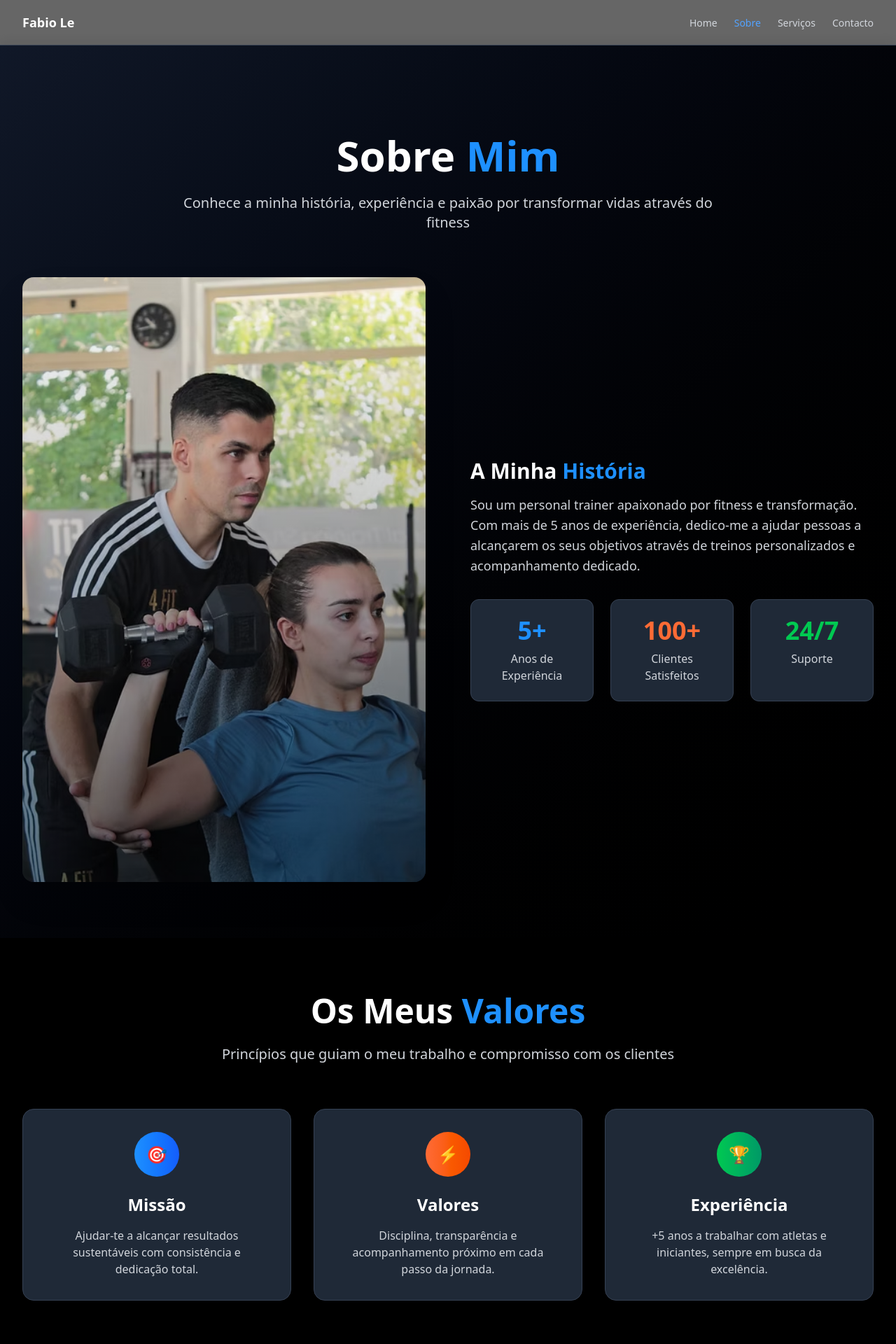
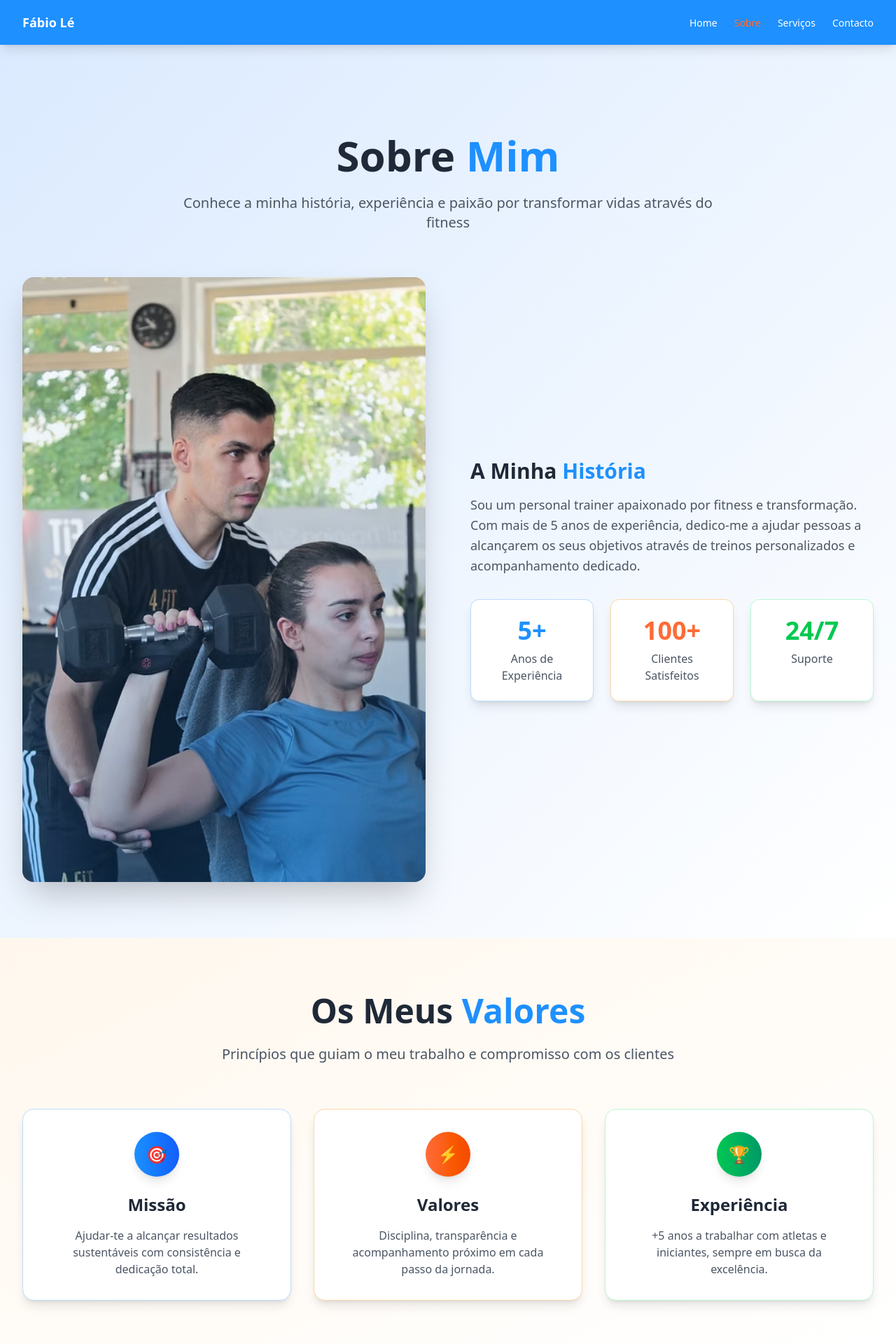
Before and after one commit to switchtft/fabiole, a Next.js app: page /sobre in a window 1280 px wide. Shown: the top 1920 px of the page at 70% size. Built offline with nearby package versions, Linux system fonts and the light colour scheme.

Commit message:
feat: update navbar to blue, fix text to 'Fábio Lé', update tagline, and revamp pages with blue/orange variations instead of dark tones

```diff
--- a/src/app/components/Navbar.tsx
+++ b/src/app/components/Navbar.tsx
@@ -12,10 +12,10 @@ const navItems = [
 export default function Navbar() {
   const pathname = usePathname();
   return (
-    <header className="fixed inset-x-0 top-0 z-50 bg-black/70 backdrop-blur supports-[backdrop-filter]:bg-black/60 border-b border-gray-700">
+    <header className="fixed inset-x-0 top-0 z-50 bg-[#1E90FF] shadow-lg">
       <nav className="container flex h-16 items-center justify-between" aria-label="Primary">
         <Link href="/" className="text-white font-semibold text-lg hover:opacity-90" aria-label="Ir para Home">
-          Fabio Le
+          Fábio Lé
         </Link>
         <ul className="flex items-center gap-6">
           {navItems.map((item) => {
@@ -24,8 +24,8 @@ export default function Navbar() {
               <li key={item.href}>
                 <Link
                   href={item.href}
-                  className={`text-sm font-medium hover:text-blue-400 focus:outline-none ${
-                    isActive ? "text-blue-400" : "text-gray-300"
+                  className={`text-sm font-medium hover:text-[#FF6B35] focus:outline-none transition-colors ${
+                    isActive ? "text-[#FF6B35] font-bold" : "text-white"
                   }`}
                 >
                   {item.label}
--- a/src/app/page.tsx
+++ b/src/app/page.tsx
@@ -5,19 +5,19 @@ import Image from "next/image";
 
 export default function Home() {
   return (
-    <main className="min-h-screen bg-gradient-to-br from-gray-900 via-black to-gray-900">
+    <main className="min-h-screen bg-gradient-to-br from-blue-50 via-white to-orange-50">
       {/* Hero Section */}
       <section className="relative min-h-screen flex items-center justify-center overflow-hidden">
         {/* Background Image */}
         <div className="absolute inset-0 z-0">
           <Image
             src="/images/fabiobanner.png"
-            alt="Fabio Le Personal Trainer"
+            alt="Fábio Lé Personal Trainer"
             fill
             className="object-cover"
             priority
           />
-          <div className="absolute inset-0 bg-black/60"></div>
+          <div className="absolute inset-0 bg-[#1E90FF]/40"></div>
         </div>
 
         {/* Hero Content */}
@@ -29,25 +29,25 @@ export default function Home() {
             className="max-w-4xl mx-auto"
           >
             <h1 className="text-5xl md:text-7xl font-bold mb-6 leading-tight">
-              <span className="text-[#1E90FF]">FABIO LE</span>
+              <span className="text-white drop-shadow-lg">FÁBIO LÉ</span>
               <br />
-              <span className="text-4xl md:text-5xl">PERSONAL TRAINER</span>
+              <span className="text-4xl md:text-5xl text-white drop-shadow-lg">PERSONAL TRAINER</span>
             </h1>
-            <p className="text-xl md:text-2xl text-gray-200 mb-8 max-w-2xl mx-auto">
+            <p className="text-xl md:text-2xl text-white mb-8 max-w-2xl mx-auto drop-shadow-lg">
               Transforma o teu corpo, transforma a tua vida.
               <br />
-              <span className="text-[#FF6B35] font-semibold">Resultados garantidos.</span>
+              <span className="text-[#FF6B35] font-semibold">Resultados que se notam por dentro e por fora.</span>
             </p>
             <div className="flex flex-col sm:flex-row gap-4 justify-center">
               <Link
                 href="/contacto"
-                className="btn-primary text-lg px-8 py-4 bg-[#1E90FF] hover:bg-[#1E90FF]/90 transition-all duration-300 transform hover:scale-105"
+                className="btn-primary text-lg px-8 py-4 bg-[#1E90FF] hover:bg-[#1E90FF]/90 transition-all duration-300 transform hover:scale-105 shadow-lg"
               >
                 Marca já a tua sessão
               </Link>
               <Link
                 href="/servicos"
-                className="btn-secondary text-lg px-8 py-4 bg-[#FF6B35] hover:bg-[#FF6B35]/90 transition-all duration-300 transform hover:scale-105"
+                className="btn-secondary text-lg px-8 py-4 bg-[#FF6B35] hover:bg-[#FF6B35]/90 transition-all duration-300 transform hover:scale-105 shadow-lg"
               >
                 Ver serviços
               </Link>
@@ -57,7 +57,7 @@ export default function Home() {
       </section>
 
       {/* Services Section */}
-      <section className="py-20 bg-black">
+      <section className="py-20 bg-gradient-to-br from-blue-100 to-white">
         <div className="container">
           <motion.div
             initial={{ opacity: 0, y: 30 }}
@@ -66,10 +66,10 @@ export default function Home() {
             viewport={{ once: true }}
             className="text-center mb-16"
           >
-            <h2 className="text-4xl md:text-5xl font-bold text-white mb-4">
+            <h2 className="text-4xl md:text-5xl font-bold text-gray-800 mb-4">
               Os Meus <span className="text-[#1E90FF]">Serviços</span>
             </h2>
-            <p className="text-xl text-gray-300 max-w-2xl mx-auto">
+            <p className="text-xl text-gray-600 max-w-2xl mx-auto">
               Planos personalizados para diferentes objetivos e níveis de fitness
             </p>
           </motion.div>
@@ -102,13 +102,13 @@ export default function Home() {
                 transition={{ duration: 0.6, delay: index * 0.2 }}
                 viewport={{ once: true }}
                 whileHover={{ y: -10 }}
-                className="bg-gray-800 rounded-2xl p-8 border border-gray-700 hover:border-[#1E90FF]/50 transition-all duration-300"
+                className="bg-white rounded-2xl p-8 border border-blue-200 shadow-lg hover:shadow-xl transition-all duration-300"
               >
-                <div className={`w-16 h-16 rounded-full bg-gradient-to-r ${service.color} flex items-center justify-center text-2xl mb-6 mx-auto`}>
+                <div className={`w-16 h-16 rounded-full bg-gradient-to-r ${service.color} flex items-center justify-center text-2xl mb-6 mx-auto shadow-lg`}>
                   {service.icon}
                 </div>
-                <h3 className="text-2xl font-bold text-white mb-4 text-center">{service.title}</h3>
-                <p className="text-gray-300 text-center mb-6">{service.desc}</p>
+                <h3 className="text-2xl font-bold text-gray-800 mb-4 text-center">{service.title}</h3>
+                <p className="text-gray-600 text-center mb-6">{service.desc}</p>
                 <div className="text-center">
                   <Link
                     href="/servicos"
@@ -124,7 +124,7 @@ export default function Home() {
       </section>
 
       {/* About Section */}
-      <section className="py-20 bg-gradient-to-br from-gray-900 to-black">
+      <section className="py-20 bg-gradient-to-br from-orange-50 to-white">
         <div className="container">
           <div className="grid lg:grid-cols-2 gap-12 items-center">
             <motion.div
@@ -133,10 +133,10 @@ export default function Home() {
               transition={{ duration: 0.6 }}
               viewport={{ once: true }}
             >
-              <h2 className="text-4xl md:text-5xl font-bold text-white mb-6">
+              <h2 className="text-4xl md:text-5xl font-bold text-gray-800 mb-6">
                 Sobre <span className="text-[#1E90FF]">Mim</span>
               </h2>
-              <p className="text-xl text-gray-300 mb-8 leading-relaxed">
+              <p className="text-xl text-gray-600 mb-8 leading-relaxed">
                 Sou um personal trainer apaixonado por fitness e transformação.
                 Com anos de experiência, ajudo pessoas a alcançarem os seus objetivos
                 através de treinos personalizados e acompanhamento dedicado.
@@ -144,15 +144,15 @@ export default function Home() {
               <div className="grid grid-cols-3 gap-6">
                 <div className="text-center">
                   <div className="text-3xl font-bold text-[#1E90FF] mb-2">5+</div>
-                  <div className="text-gray-300">Anos de Experiência</div>
+                  <div className="text-gray-600">Anos de Experiência</div>
                 </div>
                 <div className="text-center">
                   <div className="text-3xl font-bold text-[#FF6B35] mb-2">100+</div>
-                  <div className="text-gray-300">Clientes Satisfeitos</div>
+                  <div className="text-gray-600">Clientes Satisfeitos</div>
                 </div>
                 <div className="text-center">
                   <div className="text-3xl font-bold text-green-500 mb-2">24/7</div>
-                  <div className="text-gray-300">Suporte</div>
+                  <div className="text-gray-600">Suporte</div>
                 </div>
               </div>
             </motion.div>
@@ -164,15 +164,15 @@ export default function Home() {
               viewport={{ once: true }}
               className="relative"
             >
-              <div className="relative rounded-2xl overflow-hidden">
+              <div className="relative rounded-2xl overflow-hidden shadow-2xl">
                 <Image
                   src="/images/fabio1.png"
-                  alt="Fabio Le Personal Trainer"
+                  alt="Fábio Lé Personal Trainer"
                   width={500}
                   height={600}
                   className="w-full h-auto"
                 />
-                <div className="absolute inset-0 bg-gradient-to-t from-black/50 to-transparent"></div>
+                <div className="absolute inset-0 bg-gradient-to-t from-[#1E90FF]/20 to-transparent"></div>
               </div>
             </motion.div>
           </div>
@@ -180,7 +180,7 @@ export default function Home() {
       </section>
 
       {/* Testimonials */}
-      <section className="py-20 bg-black">
+      <section className="py-20 bg-gradient-to-br from-blue-100 to-white">
         <div className="container">
           <motion.div
             initial={{ opacity: 0, y: 30 }}
@@ -189,7 +189,7 @@ export default function Home() {
             viewport={{ once: true }}
             className="text-center mb-16"
           >
-            <h2 className="text-4xl md:text-5xl font-bold text-white mb-4">
+            <h2 className="text-4xl md:text-5xl font-bold text-gray-800 mb-4">
               O Que Dizem os <span className="text-[#1E90FF]">Meus Clientes</span>
             </h2>
           </motion.div>
@@ -197,7 +197,7 @@ export default function Home() {
           <div className="grid md:grid-cols-3 gap-8">
             {[
               {
-                text: "O Fabio transformou completamente a minha abordagem ao fitness. Resultados incríveis em apenas 3 meses!",
+                text: "O Fábio transformou completamente a minha abordagem ao fitness. Resultados incríveis em apenas 3 meses!",
                 name: "Maria Silva",
                 result: "Perdeu 15kg"
               },
@@ -218,12 +218,12 @@ export default function Home() {
                 whileInView={{ opacity: 1, y: 0 }}
                 transition={{ duration: 0.6, delay: index * 0.2 }}
                 viewport={{ once: true }}
-                className="bg-gray-800 rounded-2xl p-8 border border-gray-700"
+                className="bg-white rounded-2xl p-8 border border-blue-200 shadow-lg"
               >
                 <div className="text-yellow-400 text-2xl mb-4">★★★★★</div>
-                <p className="text-gray-300 mb-6 italic">"{testimonial.text}"</p>
-                <div className="border-t border-gray-700 pt-4">
-                  <div className="font-semibold text-white">{testimonial.name}</div>
+                <p className="text-gray-600 mb-6 italic">"{testimonial.text}"</p>
+                <div className="border-t border-blue-200 pt-4">
+                  <div className="font-semibold text-gray-800">{testimonial.name}</div>
                   <div className="text-[#FF6B35] text-sm font-medium">{testimonial.result}</div>
                 </div>
               </motion.div>
@@ -249,7 +249,7 @@ export default function Home() {
             </p>
             <Link
               href="/contacto"
-              className="inline-block bg-[#FF6B35] hover:bg-[#FF6B35]/90 text-white font-bold text-lg px-10 py-4 rounded-lg transition-all duration-300 transform hover:scale-105"
+              className="inline-block bg-[#FF6B35] hover:bg-[#FF6B35]/90 text-white font-bold text-lg px-10 py-4 rounded-lg transition-all duration-300 transform hover:scale-105 shadow-lg"
             >
               Marca a Tua Primeira Sessão
             </Link>
--- a/src/app/sobre/page.tsx
+++ b/src/app/sobre/page.tsx
@@ -6,15 +6,15 @@ export const metadata = {
 
 export default function SobrePage() {
   return (
-    <main className="min-h-screen bg-gradient-to-br from-gray-900 via-black to-gray-900">
+    <main className="min-h-screen bg-gradient-to-br from-blue-50 via-white to-orange-50">
       {/* Hero Section */}
-      <section className="pt-32 pb-20 bg-gradient-to-br from-gray-900 to-black">
+      <section className="pt-32 pb-20 bg-gradient-to-br from-blue-100 to-white">
         <div className="container">
           <div className="text-center mb-16">
-            <h1 className="text-5xl md:text-6xl font-bold text-white mb-6">
+            <h1 className="text-5xl md:text-6xl font-bold text-gray-800 mb-6">
               Sobre <span className="text-[#1E90FF]">Mim</span>
             </h1>
-            <p className="text-xl text-gray-300 max-w-3xl mx-auto">
+            <p className="text-xl text-gray-600 max-w-3xl mx-auto">
               Conhece a minha história, experiência e paixão por transformar vidas através do fitness
             </p>
           </div>
@@ -24,21 +24,21 @@ export default function SobrePage() {
               <div className="relative rounded-2xl overflow-hidden shadow-2xl">
                 <Image
                   src="/images/fabio1.png"
-                  alt="Fabio Le Personal Trainer"
+                  alt="Fábio Lé Personal Trainer"
                   width={600}
                   height={800}
                   className="w-full h-auto"
                 />
-                <div className="absolute inset-0 bg-gradient-to-t from-black/50 to-transparent"></div>
+                <div className="absolute inset-0 bg-gradient-to-t from-[#1E90FF]/20 to-transparent"></div>
               </div>
             </div>
 
             <div className="space-y-8">
               <div>
-                <h2 className="text-3xl font-bold text-white mb-4">
+                <h2 className="text-3xl font-bold text-gray-800 mb-4">
                   A Minha <span className="text-[#1E90FF]">História</span>
                 </h2>
-                <p className="text-lg text-gray-300 leading-relaxed">
+                <p className="text-lg text-gray-600 leading-relaxed">
                   Sou um personal trainer apaixonado por fitness e transformação. Com mais de 5 anos de experiência,
                   dedico-me a ajudar pessoas a alcançarem os seus objetivos através de treinos personalizados
                   e acompanhamento dedicado.
@@ -46,17 +46,17 @@ export default function SobrePage() {
               </div>
 
               <div className="grid grid-cols-3 gap-6">
-                <div className="text-center p-6 bg-gray-800 rounded-xl border border-gray-700">
+                <div className="text-center p-6 bg-white rounded-xl border border-blue-200 shadow-lg">
                   <div className="text-4xl font-bold text-[#1E90FF] mb-2">5+</div>
-                  <div className="text-gray-300 font-medium">Anos de Experiência</div>
+                  <div className="text-gray-600 font-medium">Anos de Experiência</div>
                 </div>
-                <div className="text-center p-6 bg-gray-800 rounded-xl border border-gray-700">
+                <div className="text-center p-6 bg-white rounded-xl border border-orange-200 shadow-lg">
                   <div className="text-4xl font-bold text-[#FF6B35] mb-2">100+</div>
-                  <div className="text-gray-300 font-medium">Clientes Satisfeitos</div>
+                  <div className="text-gray-600 font-medium">Clientes Satisfeitos</div>
                 </div>
-                <div className="text-center p-6 bg-gray-800 rounded-xl border border-gray-700">
+                <div className="text-center p-6 bg-white rounded-xl border border-green-200 shadow-lg">
                   <div className="text-4xl font-bold text-green-500 mb-2">24/7</div>
-                  <div className="text-gray-300 font-medium">Suporte</div>
+                  <div className="text-gray-600 font-medium">Suporte</div>
                 </div>
               </div>
             </div>
@@ -65,44 +65,44 @@ export default function SobrePage() {
       </section>
 
       {/* Values Section */}
-      <section className="py-20 bg-black">
+      <section className="py-20 bg-gradient-to-br from-orange-50 to-white">
         <div className="container">
           <div className="text-center mb-16">
-            <h2 className="text-4xl md:text-5xl font-bold text-white mb-6">
+            <h2 className="text-4xl md:text-5xl font-bold text-gray-800 mb-6">
               Os Meus <span className="text-[#1E90FF]">Valores</span>
             </h2>
-            <p className="text-xl text-gray-300 max-w-2xl mx-auto">
+            <p className="text-xl text-gray-600 max-w-2xl mx-auto">
               Princípios que guiam o meu trabalho e compromisso com os clientes
             </p>
           </div>
 
           <div className="grid md:grid-cols-3 gap-8">
-            <div className="text-center p-8 bg-gray-800 rounded-2xl border border-gray-700 hover:border-[#1E90FF]/50 transition-all duration-300">
-              <div className="w-16 h-16 bg-gradient-to-r from-[#1E90FF] to-blue-600 rounded-full flex items-center justify-center text-2xl mb-6 mx-auto">
+            <div className="text-center p-8 bg-white rounded-2xl border border-blue-200 shadow-lg hover:shadow-xl transition-all duration-300">
+              <div className="w-16 h-16 bg-gradient-to-r from-[#1E90FF] to-blue-600 rounded-full flex items-center justify-center text-2xl mb-6 mx-auto shadow-lg">
                 🎯
               </div>
-              <h3 className="text-2xl font-bold text-white mb-4">Missão</h3>
-              <p className="text-gray-300">
+              <h3 className="text-2xl font-bold text-gray-800 mb-4">Missão</h3>
+              <p className="text-gray-600">
                 Ajudar-te a alcançar resultados sustentáveis com consistência e dedicação total.
               </p>
             </div>
 
-            <div className="text-center p-8 bg-gray-800 rounded-2xl border border-gray-700 hover:border-[#FF6B35]/50 transition-all duration-300">
-              <div className="w-16 h-16 bg-gradient-to-r from-[#FF6B35] to-orange-600 rounded-full flex items-center justify-center text-2xl mb-6 mx-auto">
+            <div className="text-center p-8 bg-white rounded-2xl border border-orange-200 shadow-lg hover:shadow-xl transition-all duration-300">
+              <div className="w-16 h-16 bg-gradient-to-r from-[#FF6B35] to-orange-600 rounded-full flex items-center justify-center text-2xl mb-6 mx-auto shadow-lg">
                 ⚡
               </div>
-              <h3 className="text-2xl font-bold text-white mb-4">Valores</h3>
-              <p className="text-gray-300">
+              <h3 className="text-2xl font-bold text-gray-800 mb-4">Valores</h3>
+              <p className="text-gray-600">
                 Disciplina, transparência e acompanhamento próximo em cada passo da jornada.
               </p>
             </div>
 
-            <div className="text-center p-8 bg-gray-800 rounded-2xl border border-gray-700 hover:border-green-500/50 transition-all duration-300">
-              <div className="w-16 h-16 bg-gradient-to-r from-green-500 to-emerald-600 rounded-full flex items-center justify-center text-2xl mb-6 mx-auto">
+            <div className="text-center p-8 bg-white rounded-2xl border border-green-200 shadow-lg hover:shadow-xl transition-all duration-300">
+              <div className="w-16 h-16 bg-gradient-to-r from-green-500 to-emerald-600 rounded-full flex items-center justify-center text-2xl mb-6 mx-auto shadow-lg">
                 🏆
               </div>
-              <h3 className="text-2xl font-bold text-white mb-4">Experiência</h3>
-              <p className="text-gray-300">
+              <h3 className="text-2xl font-bold text-gray-800 mb-4">Experiência</h3>
+              <p className="text-gray-600">
                 +5 anos a trabalhar com atletas e iniciantes, sempre em busca da excelência.
               </p>
             </div>
@@ -121,7 +121,7 @@ export default function SobrePage() {
           </p>
           <a
             href="/contacto"
-            className="inline-block bg-[#FF6B35] hover:bg-[#FF6B35]/90 text-white font-bold text-lg px-10 py-4 rounded-lg transition-all duration-300 transform hover:scale-105"
+            className="inline-block bg-[#FF6B35] hover:bg-[#FF6B35]/90 text-white font-bold text-lg px-10 py-4 rounded-lg transition-all duration-300 transform hover:scale-105 shadow-lg"
           >
             Marca a Tua Primeira Sessão
           </a>
```
Also changed, not shown: src/app/contacto/page.tsx (+35 -35 lines), src/app/servicos/page.tsx (+27 -27 lines).
